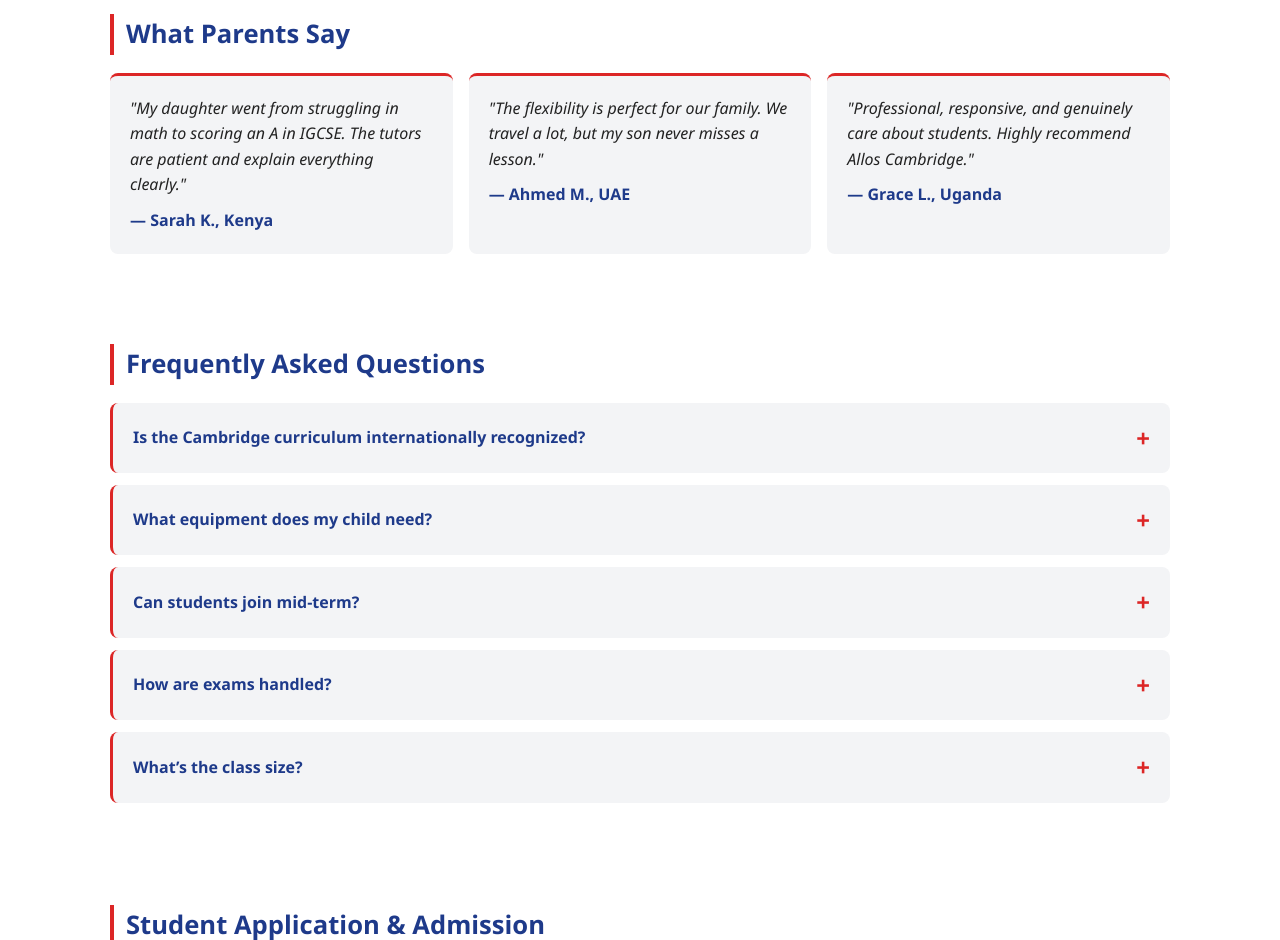
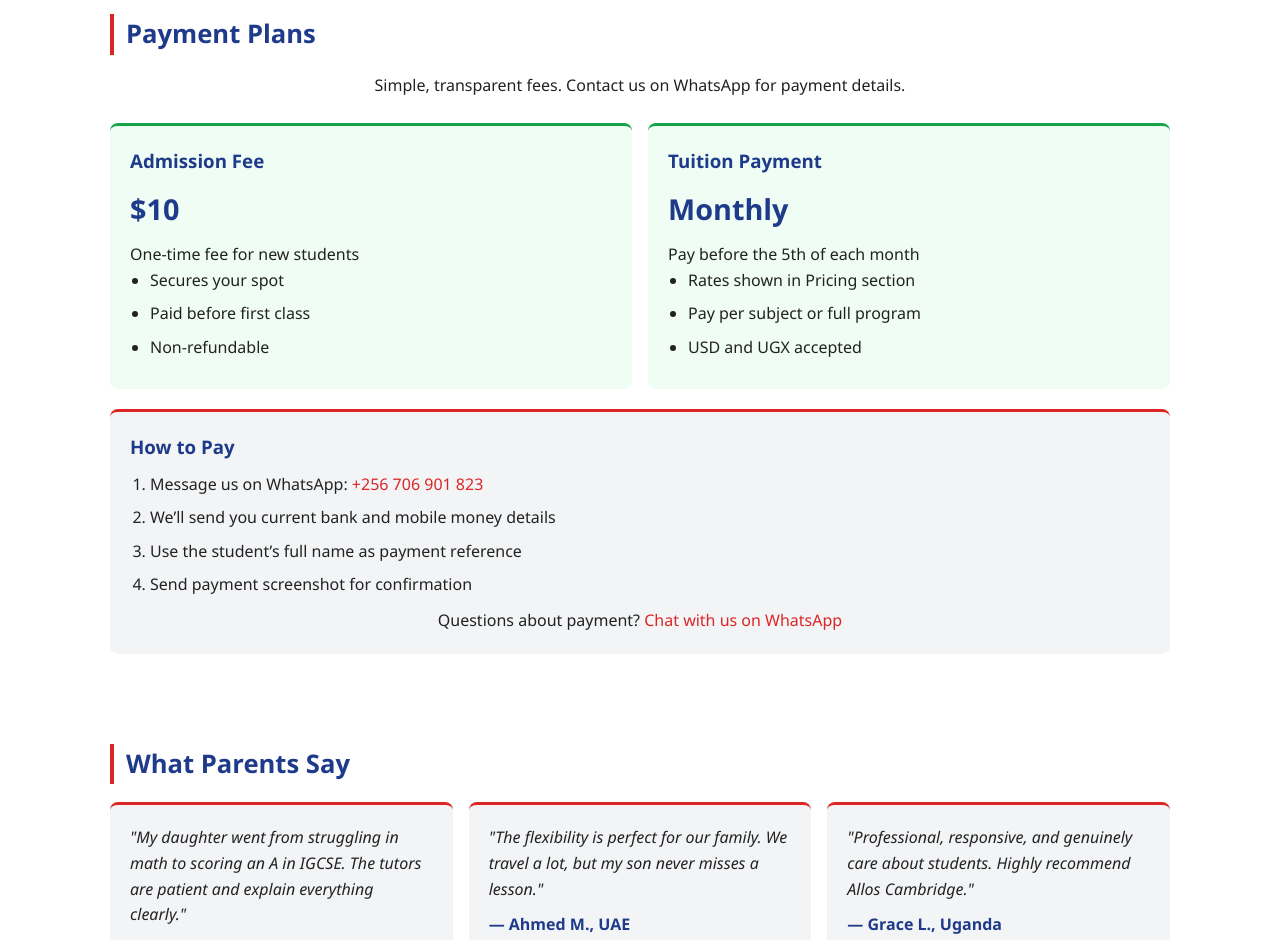
Before and after one commit to alloscambridge-design/allos-cambridge-2, a plain HTML site: page index.html in a window 1280 px wide. Shown: the part 1860-2800 px from the top of the page. Drawn offline with Linux system fonts and the light colour scheme.

Commit message:
Add payment plans section to index.html
Added a new payment plans section with details on admission fees and tuition payments.

```diff
--- a/index.html
+++ b/index.html
@@ -11,6 +11,7 @@
     --red: #dc2626;
     --white: #ffffff;
     --light-gray: #f3f4f6;
+    --green: #16a34a;
   }
     * { box-sizing: border-box; margin:0; padding:0; }
   html { scroll-behavior: smooth; }
@@ -35,8 +36,10 @@
 
   section { padding:45px 20px; max-width:1100px; margin:auto; }
   h2 { color:var(--blue); margin-bottom:18px; border-left:4px solid var(--red); padding-left:12px; font-size:1.6em; }
+  h3 { color:var(--blue); margin-bottom:10px; }
   .grid { display:grid; grid-template-columns:repeat(auto-fit, minmax(250px,1fr)); gap:16px; }
   .card { background:var(--light-gray); padding:20px; border-radius:8px; border-top:3px solid var(--red); }
+  .payment-card { border-top:3px solid var(--green); background:#f0fdf4; }
   ul, ol { padding-left:20px; }
   li { margin-bottom:8px; }
   .pricing { text-align:center; }
@@ -87,6 +90,7 @@
       <a href="#about" onclick="toggleMenu()">About</a>
       <a href="#programs" onclick="toggleMenu()">Programs</a>
       <a href="#pricing" onclick="toggleMenu()">Pricing</a>
+      <a href="#payments" onclick="toggleMenu()">Payments</a>
       <a href="#faq" onclick="toggleMenu()">FAQ</a>
       <a href="#apply" onclick="toggleMenu()">Apply</a>
       <a href="#contact" onclick="toggleMenu()">Contact</a>
@@ -160,6 +164,47 @@
   </div>
 </section>
 
+<!-- NEW PAYMENT PLANS SECTION -->
+<section id="payments">
+  <h2>Payment Plans</h2>
+  <p style="text-align:center; margin-bottom:25px;">Simple, transparent fees. Contact us on WhatsApp for payment details.</p>
+
+  <div class="grid">
+    <div class="card payment-card">
+      <h3>Admission Fee</h3>
+      <div class="price">$10</div>
+      <p>One-time fee for new students</p>
+      <ul>
+        <li>Secures your spot</li>
+        <li>Paid before first class</li>
+        <li>Non-refundable</li>
+      </ul>
+    </div>
+
+    <div class="card payment-card">
+      <h3>Tuition Payment</h3>
+      <div class="price">Monthly</div>
+      <p>Pay before the 5th of each month</p>
+      <ul>
+        <li>Rates shown in Pricing section</li>
+        <li>Pay per subject or full program</li>
+        <li>USD and UGX accepted</li>
+      </ul>
+    </div>
+  </div>
+
+  <div class="card" style="margin-top:20px;">
+    <h3>How to Pay</h3>
+    <ol>
+      <li>Message us on WhatsApp: <a href="https://wa.me/256706901823">+256 706 901 823</a></li>
+      <li>We’ll send you current bank and mobile money details</li>
+      <li>Use the student’s full name as payment reference</li>
+      <li>Send payment screenshot for confirmation</li>
+    </ol>
+    <p style="margin-top:10px; text-align:center;">Questions about payment? <a href="https://wa.me/256706901823">Chat with us on WhatsApp</a></p>
+  </div>
+</section>
+
 <section>
   <h2>What Parents Say</h2>
   <div class="grid">
@@ -189,6 +234,13 @@
   </div>
 
   <div class="faq-item">
+    <div class="faq-question" onclick="toggleFAQ(this)">When is tuition due?</div>
+    <div class="faq-answer">
+      <p>Tuition is due before the 5th of each month to avoid interruption of classes.</p>
+    </div>
+  </div>
+
+  <div class="faq-item">
     <div class="faq-question" onclick="toggleFAQ(this)">What equipment does my child need?</div>
     <div class="faq-answer">
       <p>Just a laptop, tablet, or smartphone with stable internet. We use Zoom and Google Classroom for live lessons.</p>
@@ -199,20 +251,6 @@
     <div class="faq-question" onclick="toggleFAQ(this)">Can students join mid-term?</div>
     <div class="faq-answer">
       <p>Yes. We offer rolling admissions with a catch-up plan and access to recordings.</p>
-    </div>
-  </div>
-
-  <div class="faq-item">
-    <div class="faq-question" onclick="toggleFAQ(this)">How are exams handled?</div>
-    <div class="faq-answer">
-      <p>We help you register for Cambridge exams at authorized centers in your country and provide full exam prep.</p>
-    </div>
-  </div>
-
-  <div class="faq-item">
-    <div class="faq-question" onclick="toggleFAQ(this)">What’s the class size?</div>
-    <div class="faq-answer">
-      <p>Group classes have 8-12 students max. 1-to-1 tutoring is also available.</p>
     </div>
   </div>
 </section>
```
